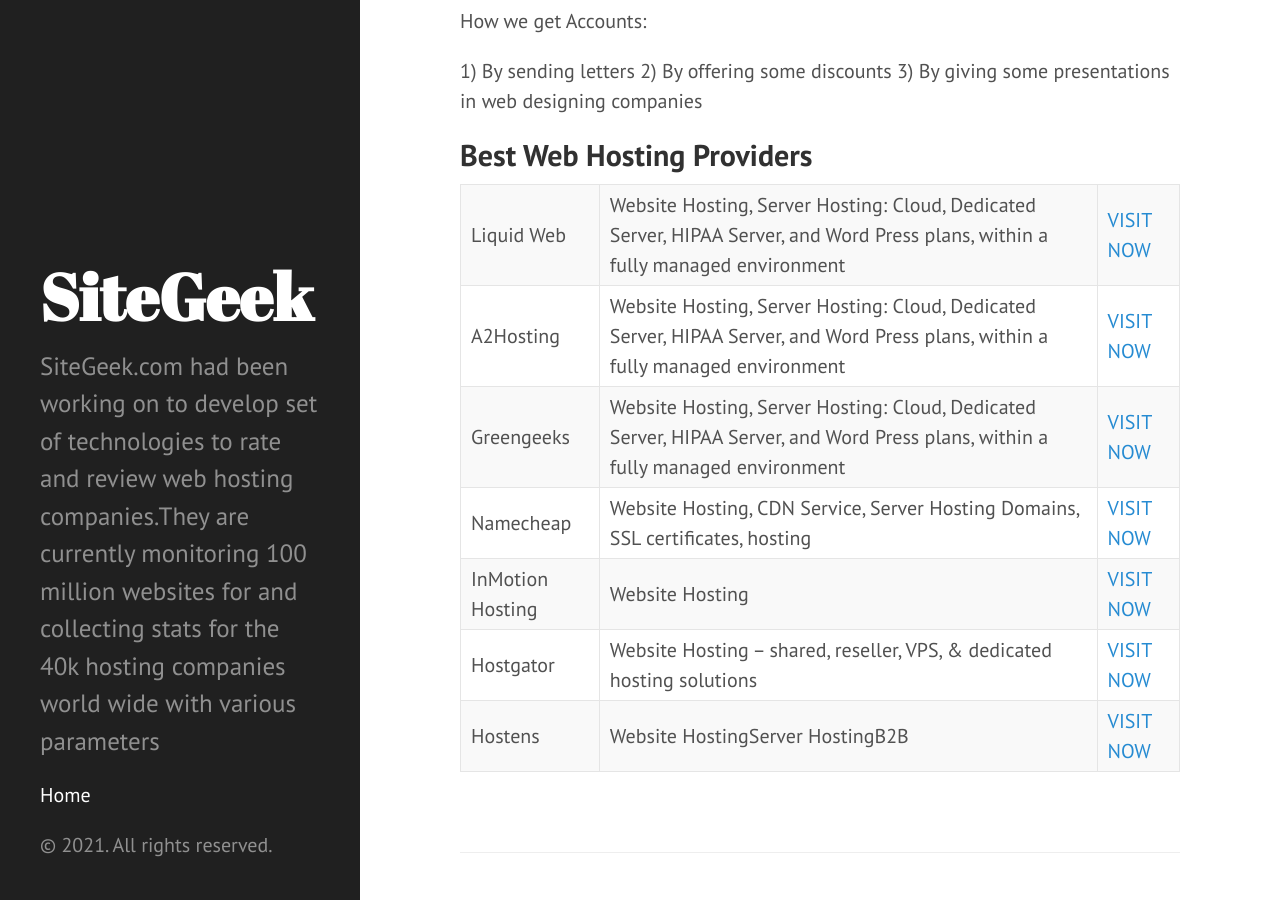
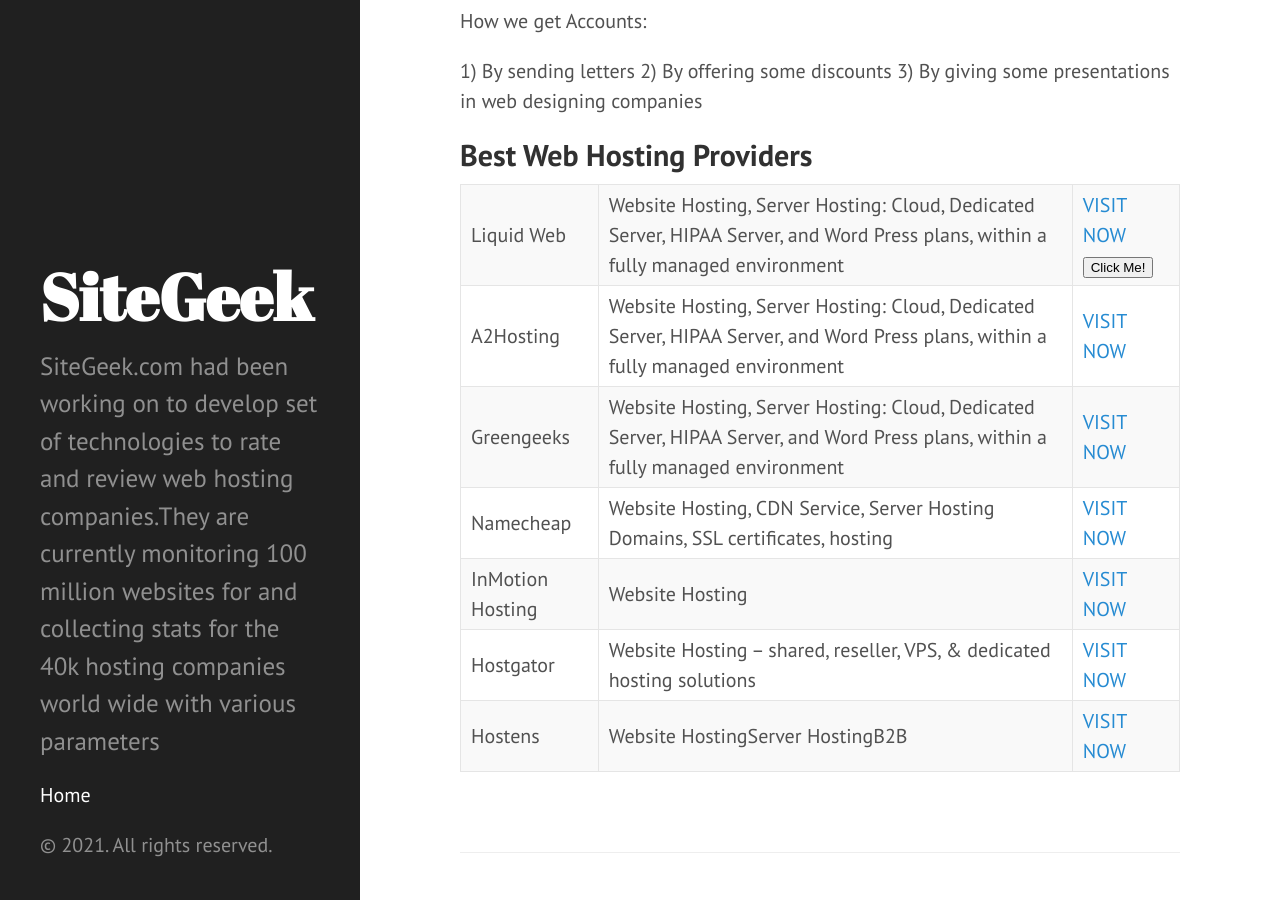
Before and after one commit to cpwebhosting/cpwebhosting.github.io, a Jekyll site: the page built from _posts/2016-09-13-business-model.markdown, in a window 1280 px wide and 900 px high, scrolled down 444 px. Built offline with Jekyll 4.4.1, drawn with Linux system fonts in a browser that asks for light colours.

Commit message:
Update post.html

```diff
--- a/_layouts/post.html
+++ b/_layouts/post.html
@@ -13,7 +13,10 @@ layout: default
      <td>Liquid Web</td>
 <td>Website Hosting, Server Hosting: Cloud, Dedicated Server, HIPAA Server, and Word Press plans, within a fully managed environment</td>
 
-<td><a href='https://ananova.com/liquidweb' title ='Visit Liquid Web'> VISIT NOW</a></td>
+<td><a href='https://ananova.com/liquidweb' title ='Visit Liquid Web'> VISIT NOW</a>
+     <button type="button" onclick="alert('Hello world!')">Click Me!</button>
+
+     </td>
 </tr>
 
    <tr>
```
